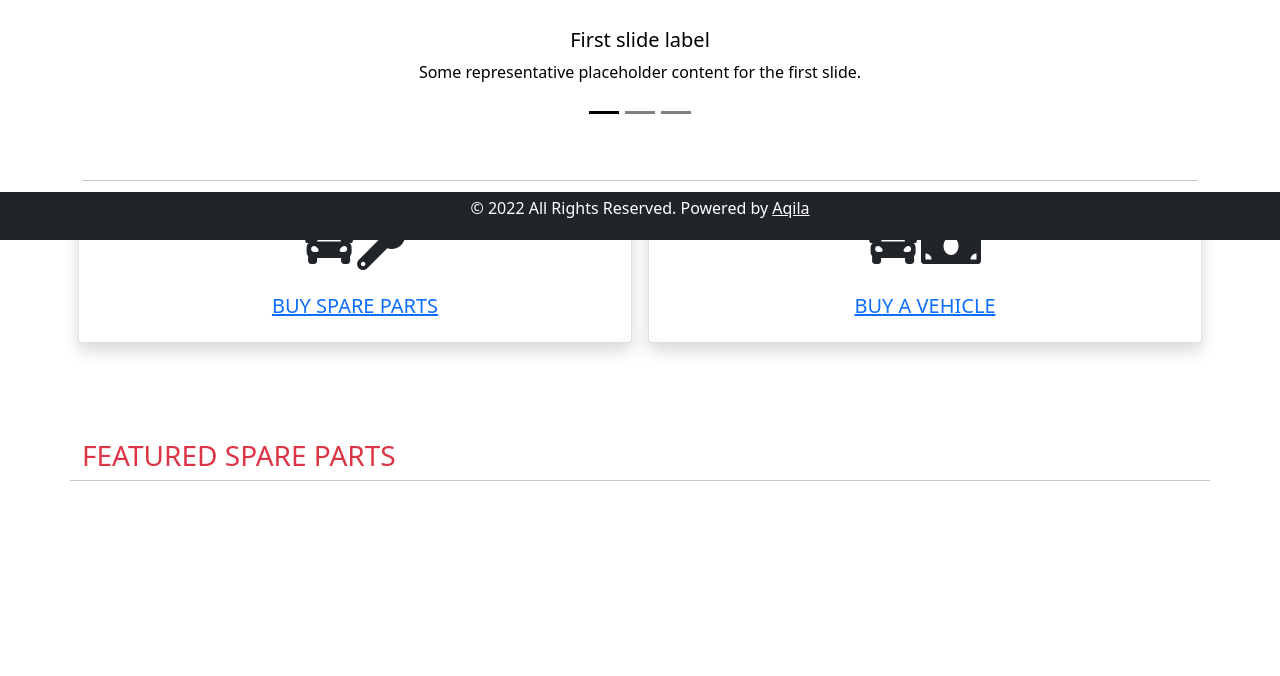
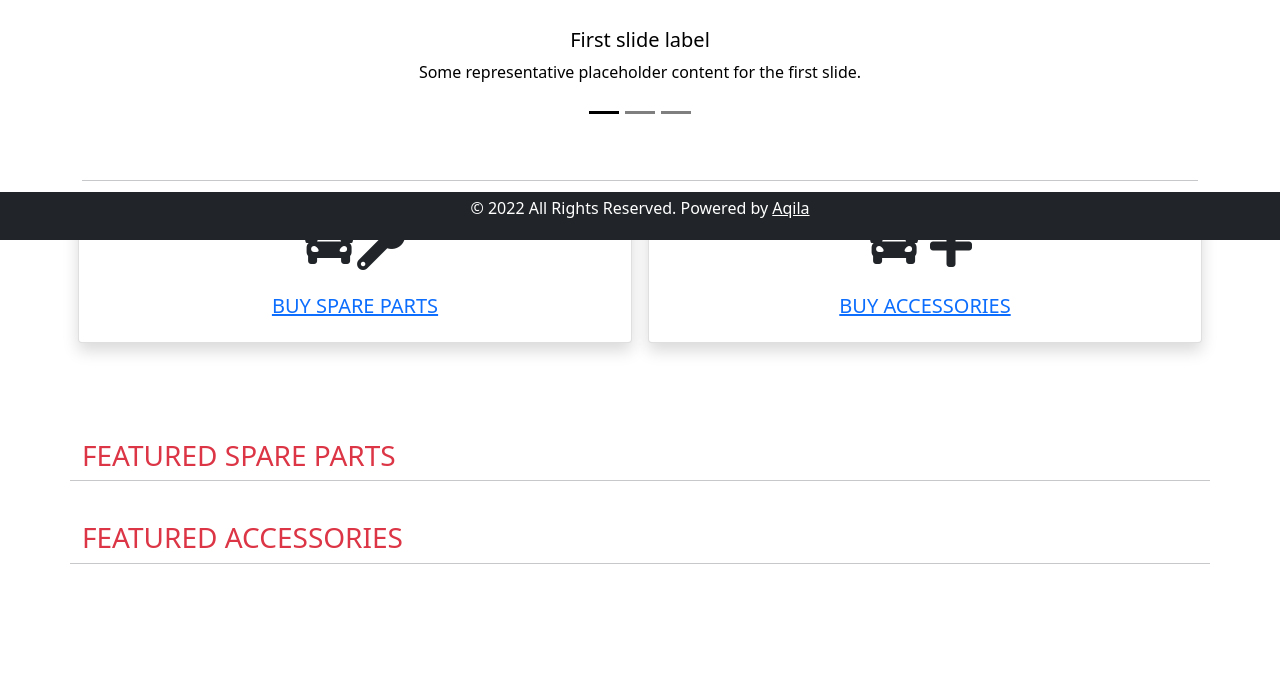
Before and after one commit to timothymadegwa/spares-ecommerce, a Django app: page / in a window 1280 px wide. Shown: the part 560-1236 px from the top of the page. Before the commit the page ends 1041 px from the top, so only its background shows below. Run offline with Django 4.2, Linux system fonts and the light colour scheme; data that the repository does not hold is empty.

Commit message:
added the accessories page

```diff
--- a/spares/templates/base.html
+++ b/spares/templates/base.html
@@ -37,6 +37,9 @@
             </li>
             <li class="nav-item">
                 <a class="nav-link" href="{% url 'spares' %}"><i class="fas fa-wrench fa-lg px-2"></i> Spares</a>
+            </li>
+            <li class="nav-item">
+                <a class="nav-link" href="{% url 'accessories' %}"><i class="fas fa-plus fa-lg px-2"></i> Accessories</a>
             </li>
             <li class="nav-item">
             <a class="nav-link" href="{% url 'login' %}"><i class="fas fa-sign-in-alt fa-lg px-2"></i> Login</a>
--- a/spares/templates/spares/home.html
+++ b/spares/templates/spares/home.html
@@ -60,18 +60,25 @@
         <div class="col mb-3 p-2">
             <div class="card shadow h-100">
               <div class="card-body">
-                <i class="fas fa-car fa-3x " aria-hidden="true"></i> <i class="fas fa-money-bill fa-3x" aria-hidden="true"></i>
-                <a href="#" class="stretched-link"><h5 class="card-title"><br>BUY A VEHICLE</h5></a>
+                <i class="fas fa-car fa-3x" aria-hidden="true"></i> <i class="fas fa-plus fa-3x px-2" aria-hidden="true"></i>
+                <a href="{% url 'accessories' %}" class="stretched-link"><h5 class="card-title"><br>BUY ACCESSORIES</h5></a>
               </div>
             </div>
         </div>
     </div><br><br><br>
     <div class="row">
         <h3 class="text-danger">FEATURED SPARE PARTS</h3><hr>
-        {% for inv in inventory %}
+        {% for inv in spares %}
           {% include '_partials/item.html'%}
         {% endfor %}
 
-    </div><br><br><br><br>
+    </div><br>
+    <div class="row">
+      <h3 class="text-danger">FEATURED ACCESSORIES</h3><hr>
+      {% for inv in accessories %}
+        {% include '_partials/item.html'%}
+      {% endfor %}
+
+  </div><br><br><br><br>
 </div>
 {% endblock content %}
--- a/spares/urls.py
+++ b/spares/urls.py
@@ -6,9 +6,9 @@ urlpatterns = [
     path('cart', views.cart, name = 'cart'),
     path('checkout', views.checkout, name = 'checkout'),
     path('spares', views.spares, name = 'spares'),
+    path('accessories', views.accessories, name = 'accessories'),
     path('update_item', views.update_item, name='update_item'),
     path('inventory/<int:id>', views.inventory, name='inventory'),
     path('orders', views.orders, name='orders'),
     path('order/<int:id>', views.order, name='order'),
-
 ]
--- a/spares/views.py
+++ b/spares/views.py
@@ -1,3 +1,4 @@
+from unicodedata import category
 from django.shortcuts import render, get_object_or_404, redirect
 from django.contrib.auth.decorators import login_required
 from django.views.decorators.csrf import csrf_exempt
@@ -14,15 +15,27 @@ from helpers import send_mail
 # @login_required(login_url='login')
 def home(request):
     inventory = Inventory.objects.filter(is_displayed=True, quantity__gt=0).order_by('?')
+    spares = inventory.filter(category__category_name="Spare part")
+    accessories = inventory.filter(category__category_name="Accessory")
+    count = Cart.cart_count(user_id=request.user.id)
+    context = {
+        'spares' : spares,
+        'accessories' : accessories,
+        'count' : count,
+    }
+    return render(request, 'spares/home.html', context)
+
+def spares(request):
+    inventory = Inventory.objects.filter(category__category_name="Spare part", is_displayed=True, quantity__gt=0).order_by('name')
     count = Cart.cart_count(user_id=request.user.id)
     context = {
         'inventory' : inventory,
         'count' : count,
     }
-    return render(request, 'spares/home.html', context)
+    return render(request, 'spares/spares.html', context)
 
-def spares(request):
-    inventory = Inventory.objects.filter(is_displayed=True, quantity__gt=0).order_by('name')
+def accessories(request):
+    inventory = Inventory.objects.filter(category__category_name="Accessory", is_displayed=True, quantity__gt=0).order_by('name')
     count = Cart.cart_count(user_id=request.user.id)
     context = {
         'inventory' : inventory,
```
Also changed, not shown: accounts/templates/accounts/profile.html (+2 -7 lines), photos/spares/airfreshner.jpg (added).
